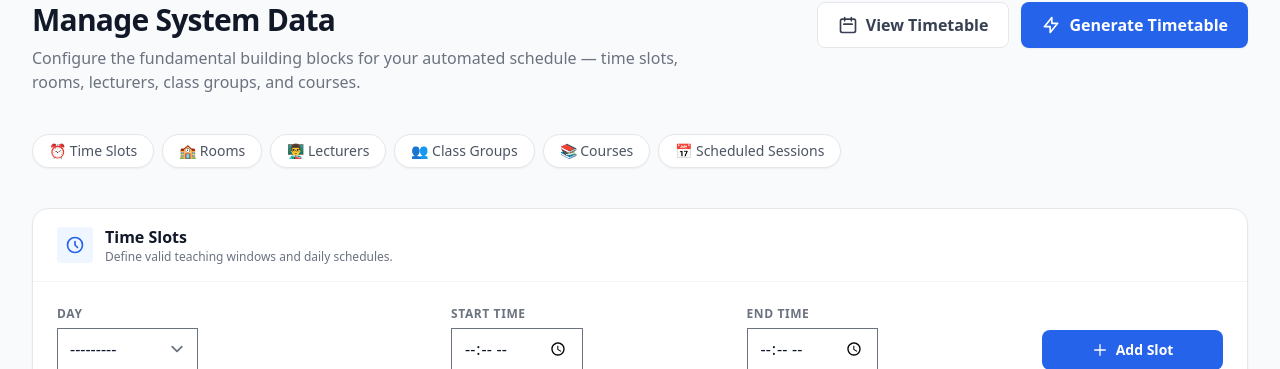
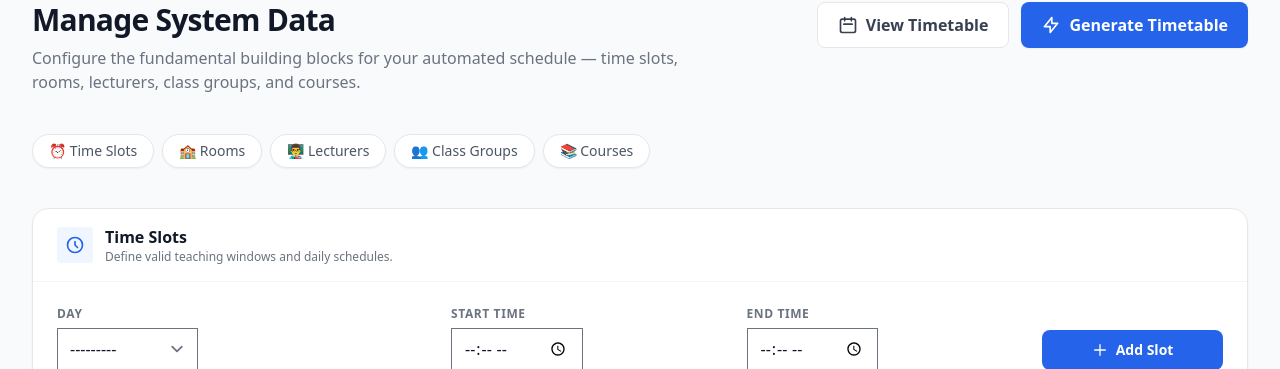
Before and after one commit to Imetnowa/Automatic-Timetable-Generator-ATG-, a Django app: page /manage/ in a window 1280 px wide. Shown: the part 103-472 px from the top of the page. Run offline with Django 4.2, Linux system fonts and the light colour scheme; data comes from the database, SQL or seed files in the repository; both versions use the stored data as it was after the commit; some libraries are stand-ins or nearby versions.

Commit message:
removal of needless buttons

```diff
--- a/scheduler/templates/scheduler/manage.html
+++ b/scheduler/templates/scheduler/manage.html
@@ -29,7 +29,6 @@
     <a href="#lecturers" class="px-4 py-1.5 bg-white border border-gray-200 rounded-full text-gray-600 hover:border-brand-500 hover:text-brand-600 transition shadow-sm">👨‍🏫 Lecturers</a>
     <a href="#groups"    class="px-4 py-1.5 bg-white border border-gray-200 rounded-full text-gray-600 hover:border-brand-500 hover:text-brand-600 transition shadow-sm">👥 Class Groups</a>
     <a href="#courses"   class="px-4 py-1.5 bg-white border border-gray-200 rounded-full text-gray-600 hover:border-brand-500 hover:text-brand-600 transition shadow-sm">📚 Courses</a>
-    <a href="#sessions"  class="px-4 py-1.5 bg-white border border-gray-200 rounded-full text-gray-600 hover:border-brand-500 hover:text-brand-600 transition shadow-sm">📅 Scheduled Sessions</a>
   </div>
 
   <!-- TIME SLOTS -->
```
Also changed, not shown: db.sqlite3.
